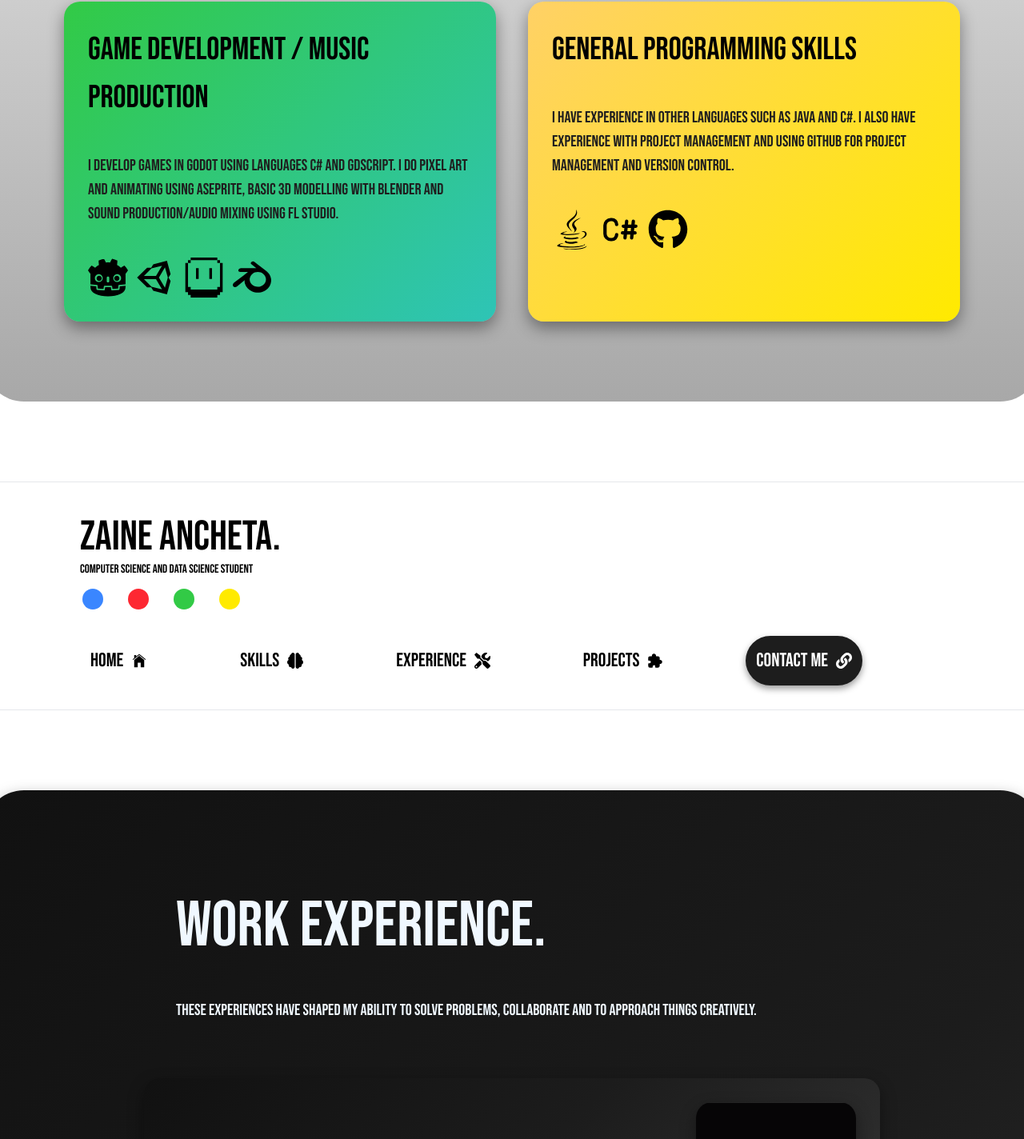
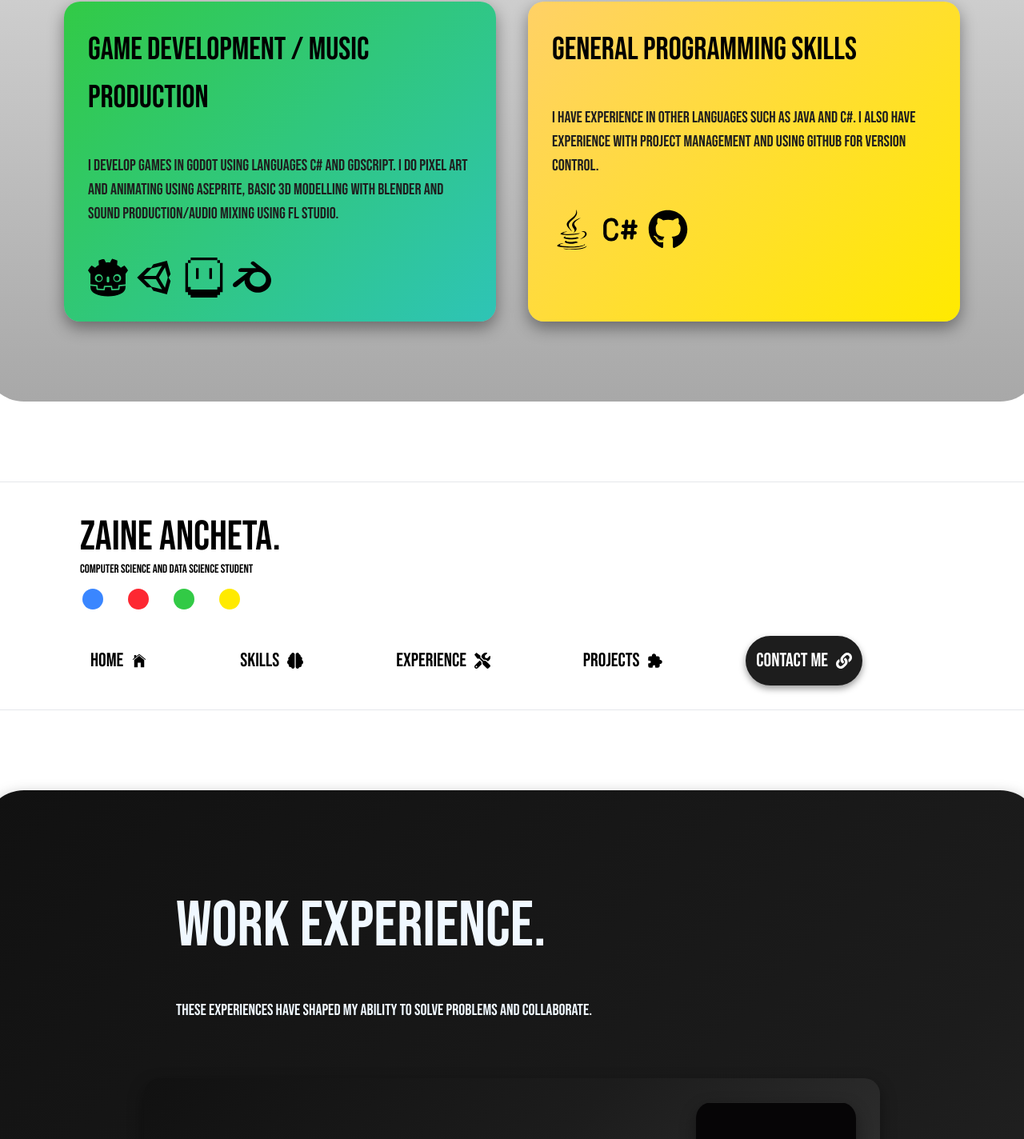
Before and after one commit to Zaine2k/ZaineAnchetaNewPortfolio, a React (Vite) app: page / in a window 1280 px wide. Shown: the part 1873-3297 px from the top of the page at 80% size. Built offline with nearby package versions, Linux system fonts and the light colour scheme.

Commit message:
Fixed Double Scroll Bar Issue

```diff
--- a/src/components/experience/Experience.jsx
+++ b/src/components/experience/Experience.jsx
@@ -11,7 +11,7 @@ const Experience = () => {
       <div className='experience-container' data-aos='fade-down'>
         <h2 className='header-work' data-aos='fade-right'>Work Experience.</h2>
         <p className='header-work-text'data-aos='fade-right'>
-          These experiences have shaped my ability to solve problems, collaborate and to approach things creatively.
+          These experiences have shaped my ability to solve problems and collaborate.
         </p>
 
         <div className="textbox-work"data-aos='fade-up'>
--- a/src/components/skills/Skills.jsx
+++ b/src/components/skills/Skills.jsx
@@ -81,7 +81,7 @@ const Skills = () => {
                 <div className="textbox-skills-4"data-aos='fade-up'>
                 <p className="skill-title">General Programming Skills</p>
                 <p className="skill-text">I have experience in other languages such as Java and C#.
-                    I also have experience with project management and using GitHub for project management and version control.</p>
+                    I also have experience with project management and using GitHub for version control.</p>
                     <div className="skill-icons">
                         <FaJava size={50} title="Java"/>
                         <TbBrandCSharp size={50} title="CSharp"/>
--- a/src/index.css
+++ b/src/index.css
@@ -14,4 +14,5 @@ html, body {
   cursor: crosshair;
   overflow-x: hidden;
   width: 100%;
+  overflow: visible;
 }
```
